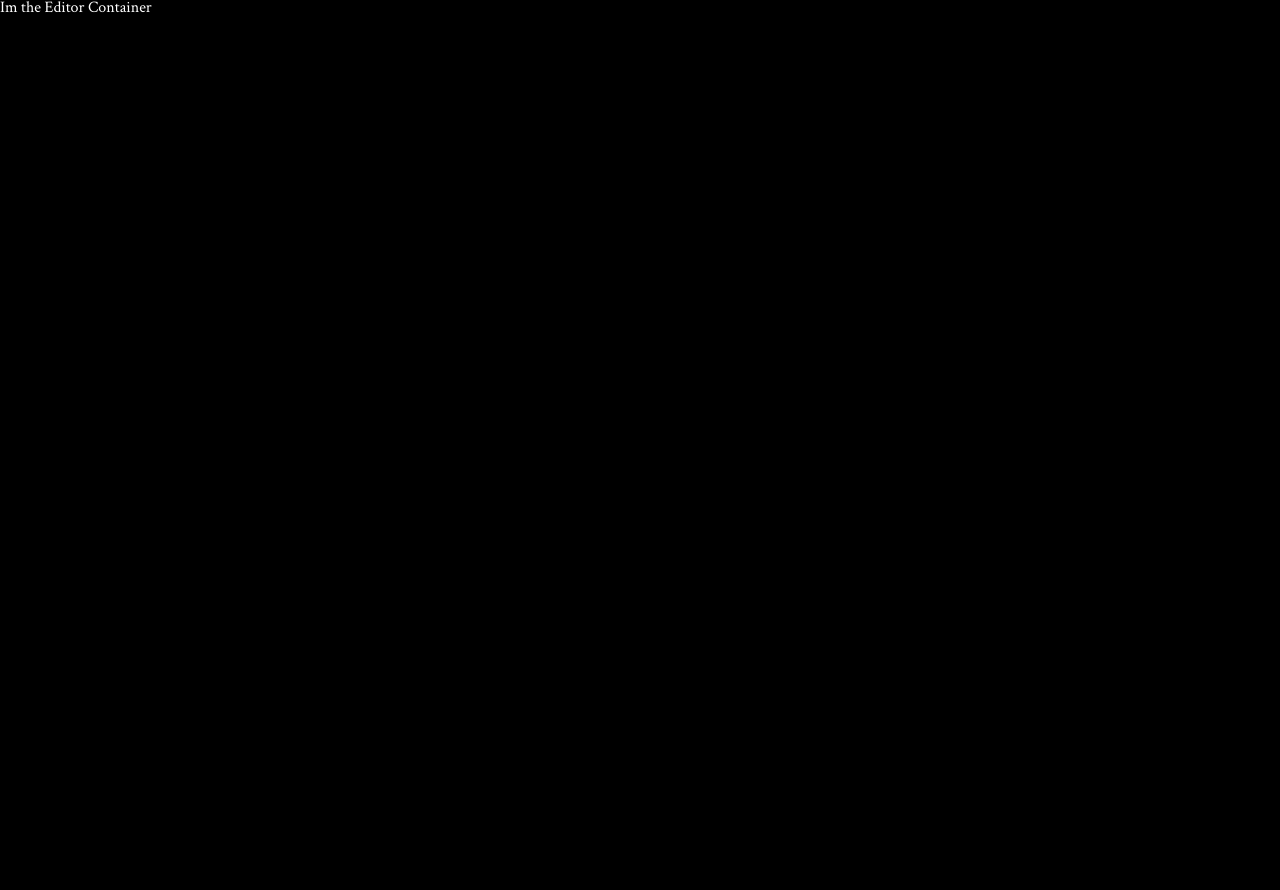
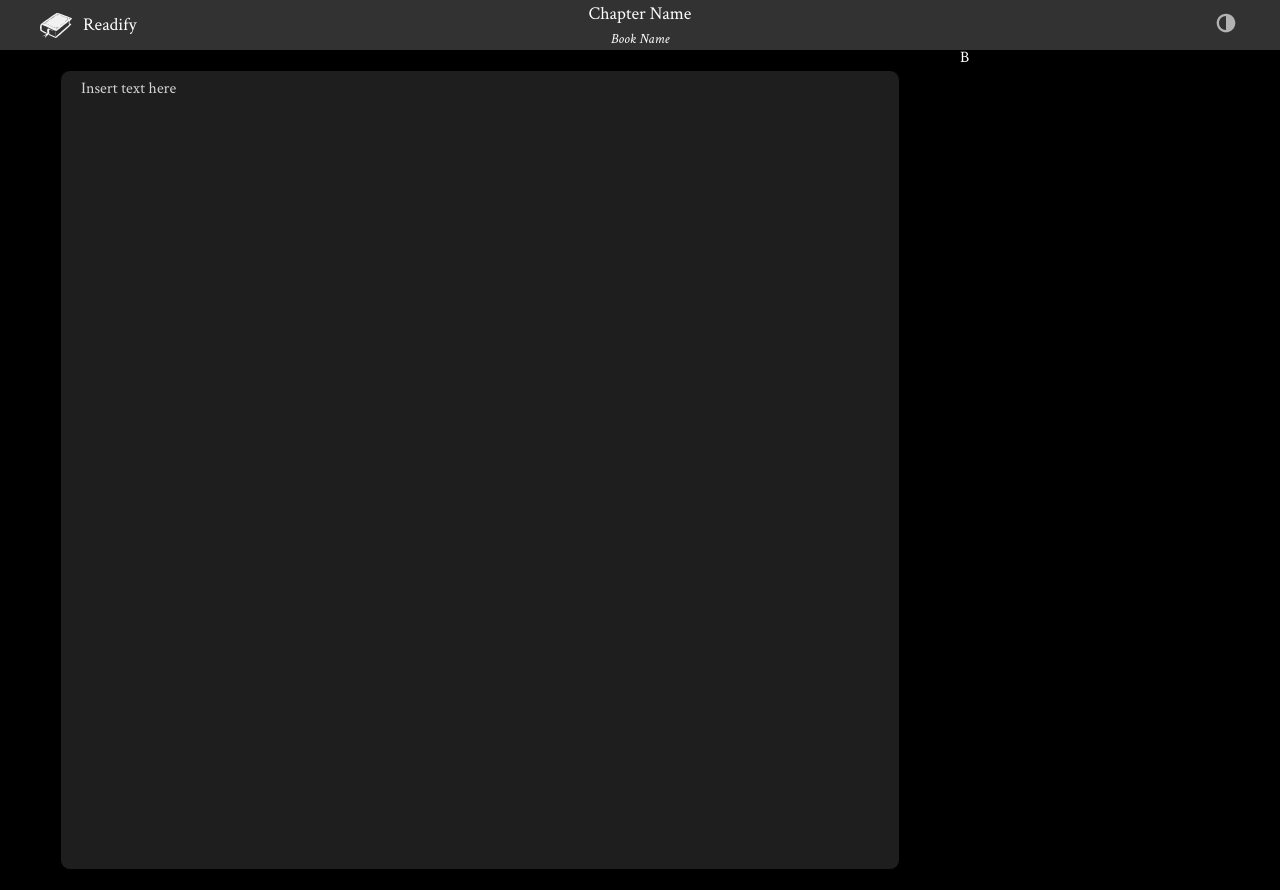
Before and after one commit to Zendrians/ER-Reader, a React (Vite) app: page /editor in a window 1280 px wide. Before the commit the page ends 800 px from the top, so only its background shows below. Built offline with nearby package versions, Linux system fonts and the light colour scheme.

Commit message:
Add base content editable

```diff
--- /dev/null
+++ b/src/modules/Editor/componets/editor/Editor.css
@@ -0,0 +1,16 @@
+.editor {
+  width: 840px;
+  background-color: #1e1e1e;
+  color: #d4d4d4;
+  border: 1px solid var(--border-color);
+  border-radius: 10px;
+  min-height: 800px;
+  padding: 10px 20px;
+  margin: 20px 10px;
+  justify-self: center;
+}
+
+.editor:focus {
+  outline-color: var(--accent-color);
+  outline-style: solid;
+}
--- /dev/null
+++ b/src/modules/Editor/componets/editor/Editor.tsx
@@ -0,0 +1,28 @@
+import React, { useRef } from "react";
+
+import "./Editor.css";
+
+const Editor: React.FC = () => {
+  const editorRef = useRef(document.createElement("div"));
+  document.execCommand('defaultParagraphSeparator', false, 'p');
+
+  const handleBlur = () => {
+    if (editorRef === null) return;
+    editorRef.current.firstChild
+    console.log(editorRef.current.innerHTML);
+  };
+
+  return (
+    <div
+      suppressContentEditableWarning={true}
+      onBlur={handleBlur}
+      ref={editorRef}
+      contentEditable
+      className="editor"
+    >
+      Insert text here
+    </div>
+  );
+};
+
+export default Editor;
--- /dev/null
+++ b/src/modules/Editor/componets/editorLayout/EditorLayout.css
@@ -0,0 +1,4 @@
+.editorLayout {
+    display: grid;
+    grid-template-rows: 50px auto;
+}
--- /dev/null
+++ b/src/modules/Editor/componets/editorLayout/EditorLayout.tsx
@@ -0,0 +1,16 @@
+import React from "react";
+import NavBar from "../../../Shared/components/navBar/NavBar";
+import EditorMainArea from "../editorMainArea/EditorMainArea";
+
+import './EditorLayout.css'
+
+const EditorLayout: React.FC = () => {
+  return (
+    <main className="editorLayout">
+      <NavBar />
+      <EditorMainArea />
+    </main>
+  );
+};
+
+export default EditorLayout;
--- /dev/null
+++ b/src/modules/Editor/componets/editorMainArea/EditorMainArea.css
@@ -0,0 +1,4 @@
+.editorMainArea {
+    display: grid;
+    grid-template-columns: 3fr 1fr;
+}
--- /dev/null
+++ b/src/modules/Editor/componets/editorMainArea/EditorMainArea.tsx
@@ -0,0 +1,14 @@
+import React from "react";
+import './EditorMainArea.css'
+import Editor from "../editor/Editor";
+
+const EditorMainArea: React.FC = () => {
+  return (
+    <div className="editorMainArea">
+      <Editor />
+      <div>B</div>
+    </div>
+  );
+};
+
+export default EditorMainArea;
--- a/src/modules/Editor/container/EditorContainer.tsx
+++ b/src/modules/Editor/container/EditorContainer.tsx
@@ -1,7 +1,8 @@
 import React from 'react';
+import EditorLayout from '../componets/editorLayout/EditorLayout';
 
 const EditorContainer: React.FC = () => {
-    return <div>Im the Editor Container</div>
+    return <EditorLayout />
 }
 
 export default EditorContainer;
```
